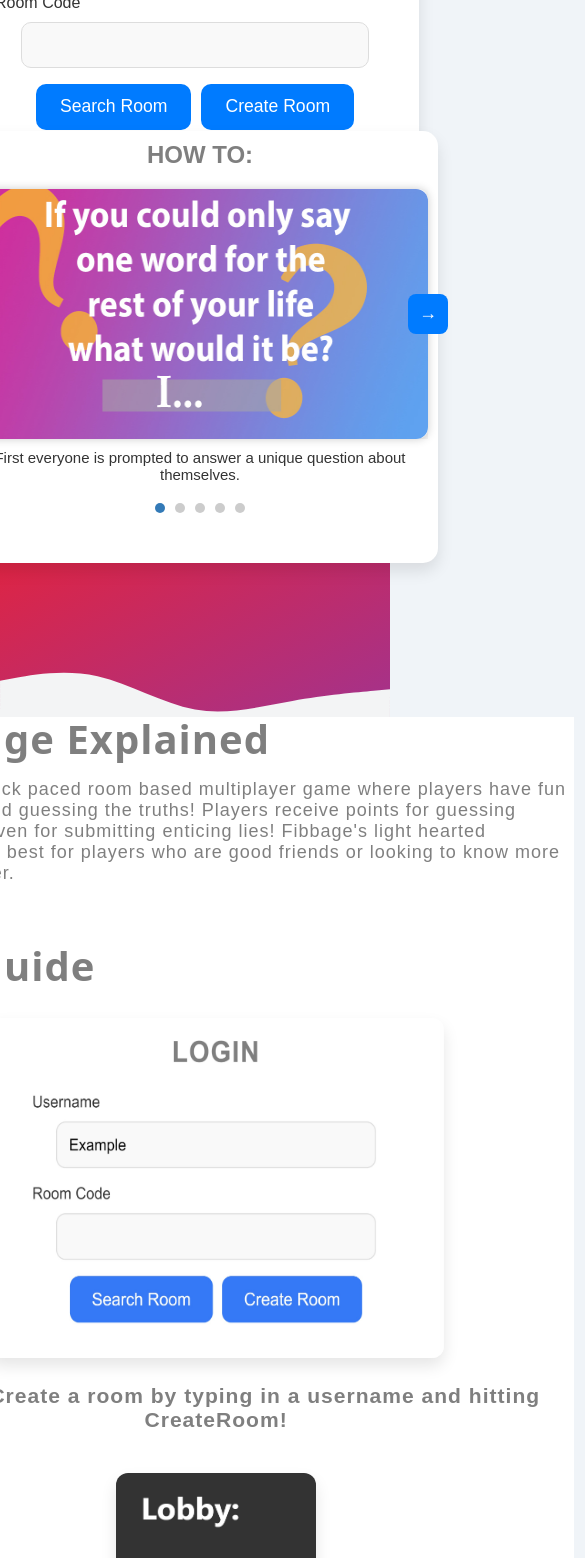
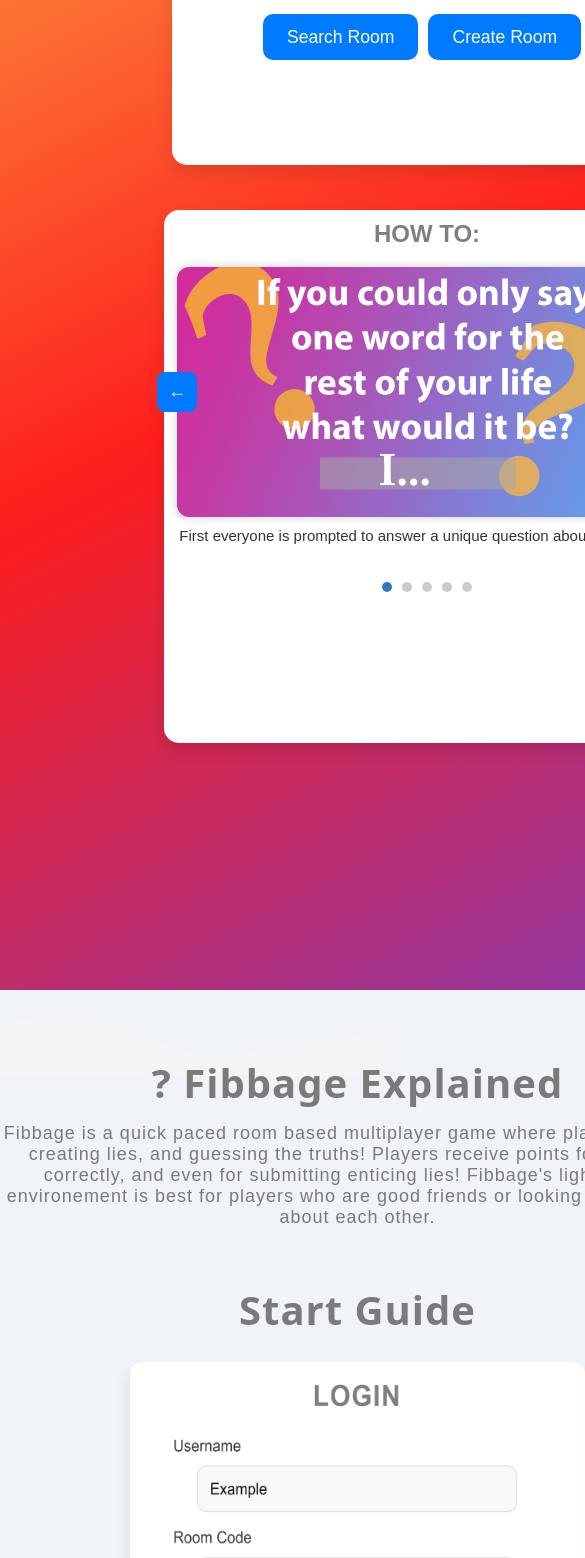
Before and after one commit to NathanYung130/PresentApp, a React (Create React App) app in the folder client/: page / in a window 390 px wide. Shown: the part 360-1918 px from the top of the page, 585 px wide, since content can reach past the window. Built offline with nearby package versions, Linux system fonts and the light colour scheme; no server answers.

Commit message:
fixed mobile format for home screen

```diff
--- a/client/src/components/styles/ChatPage.css
+++ b/client/src/components/styles/ChatPage.css
@@ -152,21 +152,6 @@
     margin-bottom: 10px;  /* Reduce bottom margin */
   }
 
-  @media (max-width: 768px) {
-    .logo {
-      align-content: center;
-    position: absolute; /* or absolute */
-    top: 3%; /* adjust to desired position */
-    left: 40%; /* adjust to desired position */
-    transform: translate(-50%, -50%); /* center the div */
-    z-index: 1; /* stack on top of other elements */
-    padding: 20px; /* add space around content */
-    margin: 0; /* remove default margin */
-
-    }
-
-
-}
 
   .window{
     margin-top: 0px;
--- a/client/src/components/styles/Home.css
+++ b/client/src/components/styles/Home.css
@@ -282,41 +282,61 @@
 
 
 @media (max-width: 768px) {
+
     .home__container {
-        padding: 1.5rem;
+        /* padding: 1.5rem;
+        width: 50vh; */
+        height: 40vh;
         width: 50vh;
     }
     .JoeBoxLogin{
         display: flex;
-        height: 150vh;
-
+        height: 160vh;
+        margin:0px;
         flex-direction: column;
         justify-items: center; /* Centers items horizontally */
         align-items: center; /* Centers items vertically */
         justify-content: center;
+        width:100vh;
     }
     .Rules{
+        margin-top:10vh;
         color:rgba(0, 0, 0, 0.5);
         background-color: #fff;
         padding: 10px;
         border-radius: 15px;
         position: relative;
-        height: 379px;
-        width: 54vh;
+        height: 60vh;
+        width: 60vh;
         /* height: auto;
         width: auto; */
         max-width: 600px;
         display: absolute;
         margin-left: 10px;
-        padding-bottom: 5vh;
+        padding-bottom: 2vh;
     }
 
     .ExtraInfo{
-        background-color: #fff;
-        display: absolute;
-        max-width: 900px; /* adjust the value as needed */
-        color:rgba(0, 0, 0, 0.5);
-        margin-left: 5vh;
+        text-align:center;
+        display:block;
+        text-wrap: wrap;
+        background-color: #f0f4f8;
+        color: rgba(0, 0, 0, 0.5);
+        margin-bottom: 20px;
+        font-size: 18px;
+
+
+    }
+    .svgContainer{
+        z-index:-10;
+        margin-bottom: -20px;
+    }
+
+    .backroundContainer{
+        display: block;
+        background-color: #f0f4f8;
+        min-height: 100vh; /* Full viewport height for centering */
+
     }
 
 
--- a/client/src/components/styles/MoreInfo.css
+++ b/client/src/components/styles/MoreInfo.css
@@ -1,5 +1,5 @@
 .moreInfoDiv{
-    margin-bottom: 0px;
+
 }
 
 .img1{
@@ -71,3 +71,11 @@
     height: 110px;
     width: 180px;
 }
+
+@media (max-width: 768px) {
+    .moreInfoDiv{
+        display:inline-block;
+    }
+
+
+}
```
